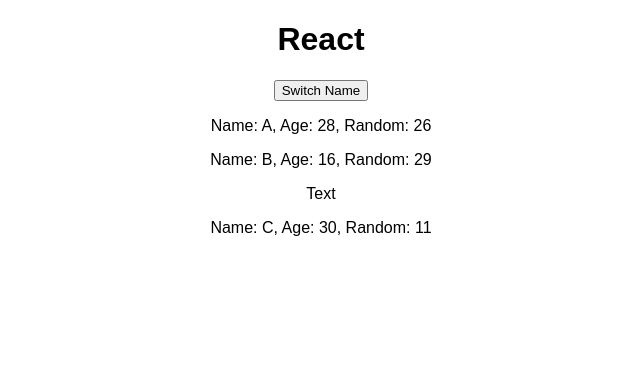
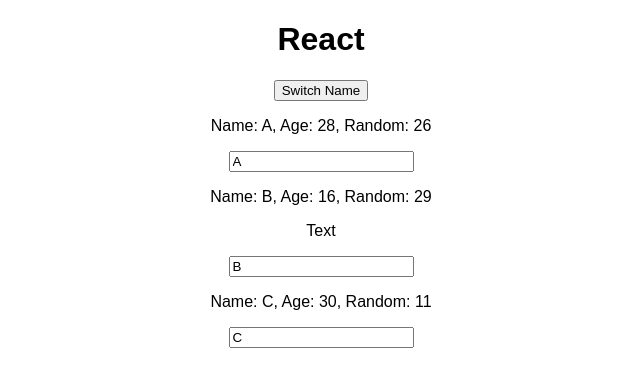
Before and after one commit to hyu6/react-app, a React (Create React App) app: page / in a window 1280 px wide. Shown: the top 386 px of the page, without its empty margins (319-959 px from the left). Built offline with nearby package versions, Linux system fonts and the light colour scheme.

Commit message:
Add two way binding

```diff
--- a/src/App.js
+++ b/src/App.js
@@ -1,52 +1,65 @@
-import React, { useState } from "react";
+import React, { Component } from "react";
 import "./App.css";
 import Person from "./Person/Person";
 
-const app = props => {
-  const [personsState, setPersonsState] = useState({
+class App extends Component {
+  state = {
     persons: [
       { name: "A", age: 28 },
       { name: "B", age: 16 },
       { name: "C", age: 30 }
-    ]
-  });
+    ],
+    otherState: "Other state"
+  };
 
-  const [otherState, setOtherState] = useState("Other state");
-
-  console.log(personsState, otherState);
-
-  const switchNameHandler = () => {
+  switchNameHandler = newName => {
     // console.log("Clicked!");
     // DON'T DO THIS: this.state.persons[0].name = "Switch";
-    setPersonsState({
+    this.setState({
       persons: [
-        { name: "Switch", age: 28 },
+        { name: newName, age: 28 },
         { name: "B", age: 16 },
         { name: "C", age: 30 }
       ]
     });
   };
 
+  nameChangedHandler = event => {
+    this.setState({
+      persons: [
+        { name: "A", age: 28 },
+        { name: event.target.value, age: 16 },
+        { name: "C", age: 30 }
+      ]
+    });
+  };
+
+  render() {
     return (
       <div className="App">
         <h1>React</h1>
-      <button onClick={switchNameHandler}>Switch Name</button>
+        <button onClick={() => this.switchNameHandler("Switch")}>
+          Switch Name
+        </button>
         <Person
-        name={personsState.persons[0].name}
-        age={personsState.persons[0].age}
+          name={this.state.persons[0].name}
+          age={this.state.persons[0].age}
         />
         <Person
-        name={personsState.persons[1].name}
-        age={personsState.persons[1].age}
+          name={this.state.persons[1].name}
+          age={this.state.persons[1].age}
+          click={this.switchNameHandler.bind(this, "Person")}
+          changed={this.nameChangedHandler}
         >
           Text
         </Person>
         <Person
-        name={personsState.persons[2].name}
-        age={personsState.persons[2].age}
+          name={this.state.persons[2].name}
+          age={this.state.persons[2].age}
         />
       </div>
     );
-};
+  }
+}
 
-export default app;
+export default App;
--- a/src/Person/Person.js
+++ b/src/Person/Person.js
@@ -3,11 +3,12 @@
 const person = props => {
   return (
     <div>
-      <p>
+      <p onClick={props.click}>
         Name: {props.name}, Age: {props.age}, Random:{" "}
         {Math.floor(Math.random() * 30)}
       </p>
       <p>{props.children}</p>
+      <input type="text" onChange={props.changed} value={props.name} />
     </div>
   );
 };
```
Lines whose indentation alone changed are shown as unchanged.
